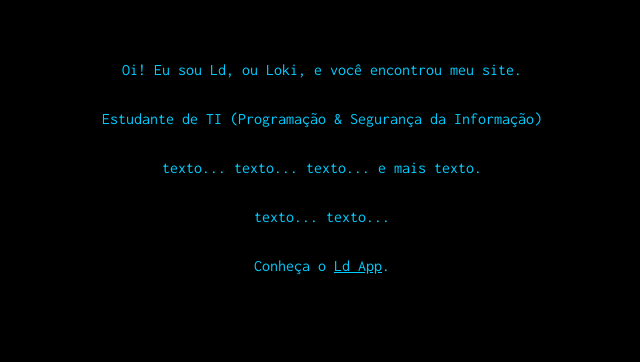
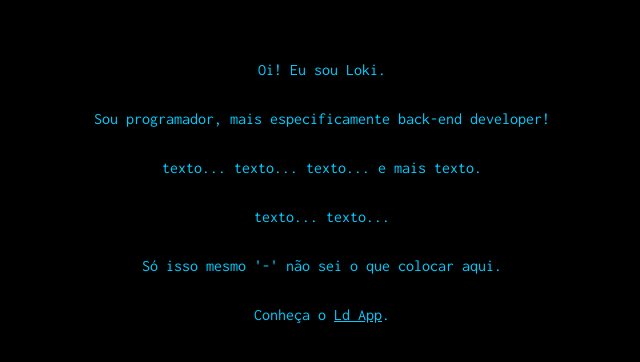
Before and after one commit to LockDzn/lockdzn.github.io, a plain HTML site: page index.html in a window 1280 px wide. Shown: the part 248-610 px from the top of the page, without its empty margins (318-958 px from the left). Drawn offline with Linux system fonts and the light colour scheme.

Commit message:
mudei o texto

```diff
--- a/index.html
+++ b/index.html
@@ -21,10 +21,11 @@
 	</div>
 </div>
 <div id=c>
-	<p class="p c">Oi! Eu sou Ld, ou Loki, e você encontrou meu site.</p>
-	<p class=p>Estudante de TI (Programação & Segurança da Informação)</p>
+	<p class="p c">Oi! Eu sou Loki.</p>
+	<p class=p>Sou programador, mais especificamente back-end developer!</p>
 	<p class=p>texto... texto... texto... e mais texto.</p>
 	<p class=p>texto... texto...</p>
+    <p class=p>Só isso mesmo '-' não sei o que colocar aqui</a>.
 	<p class=p>Conheça o <a href="https://ldapp.lockdzn.tk">Ld App</a>.
 </div>
 
```
